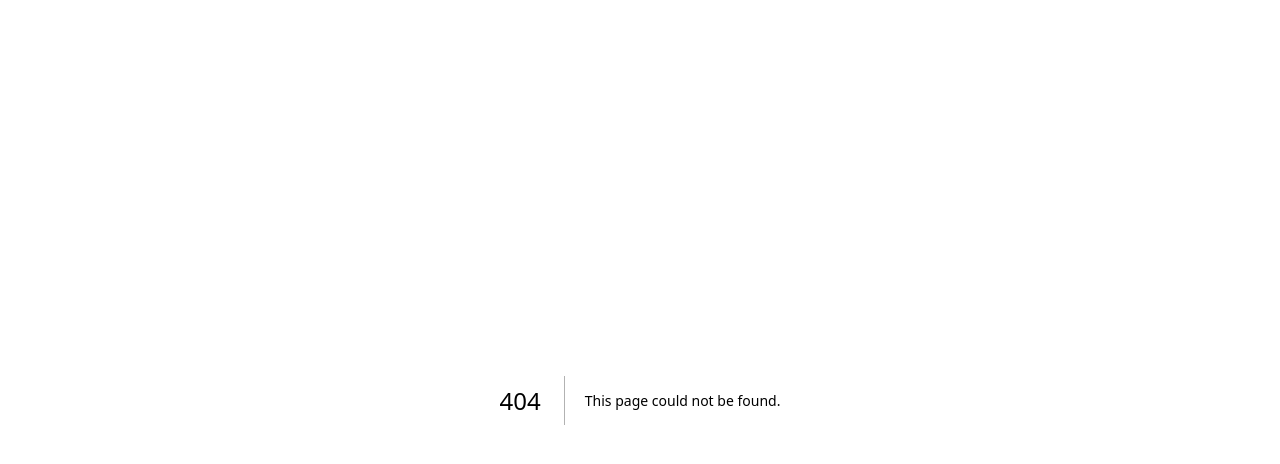
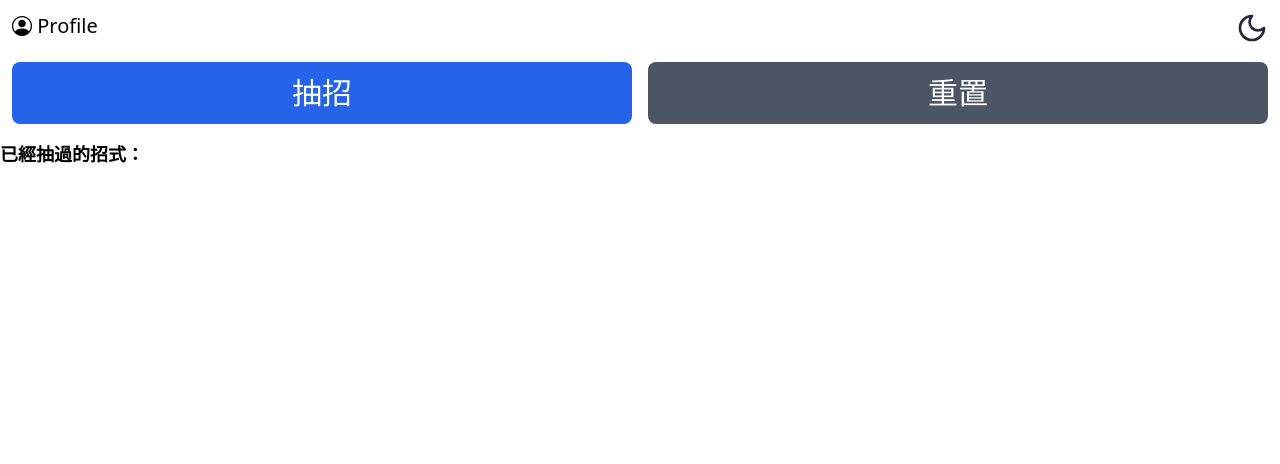
Before and after one commit to IOUKI/my-github-pages, a Next.js app: page /kendamaTools/southJam in a window 1280 px wide. Before the commit this address had no page. Shown: the top 464 px of the page. Built offline with nearby package versions, Linux system fonts and the light colour scheme.

Commit message:
feat: kendama tool page, south jam.

```diff
--- /dev/null
+++ b/app/kendamaTools/layout.tsx
@@ -0,0 +1,28 @@
+import React from "react"
+import Link from "next/link"
+import PrelineScript from "@/components/PrelineScript"
+import ThemeSwitcher from "@/components/ThemeSwitcher"
+
+export default function GamesLayout({ children }: { children: React.ReactNode }) {
+  return (
+    <>
+      <div className="flex flex-col mx-auto size-full">
+        <main className="min-h-[100vh]">
+          <div className="w-full flex justify-between">
+            <div className="p-3">
+              <Link href="/profile" className="text-xl">
+                <i className="bi bi-person-circle"></i>&nbsp;
+                <span>Profile</span>
+              </Link>
+            </div>
+            <div className="p-3">
+              <ThemeSwitcher size={32} />
+            </div>
+          </div>
+          {children}
+        </main>
+      </div>
+      <PrelineScript />
+    </>
+  )
+}
--- /dev/null
+++ b/app/kendamaTools/page.tsx
@@ -0,0 +1,28 @@
+import React, { useMemo } from 'react'
+import Link from 'next/link'
+
+const KendamaTools = () => {
+  const links = useMemo(() => [
+    { title: '2025 South Jam', href: '/kendamaTools/southJam', description: '2025南方指定賽練習' },
+  ], [])
+  return (
+    <div className="max-w-[85rem] px-4 py-14 sm:px-6 lg:px-8 mx-auto">
+      <div className="grid sm:grid-cols-2 lg:grid-cols-3 items-center gap-6 md:gap-10">
+        {links.map((link) => (
+          <Link key={link.href} href={link.href} className="group size-full bg-white shadow-lg rounded-lg p-5 hover:bg-neutral-100 dark:bg-neutral-900 hover:dark:bg-neutral-800 duration-150">
+            <div className="flex items-center gap-x-4 mb-3">
+              <div className="shrink-0">
+                <h3 className="block text-lg font-semibold text-gray-800 dark:text-white">{link.title}</h3>
+              </div>
+            </div>
+            <p className="text-gray-600 dark:text-neutral-400 group-hover:dark:text-white duration-150">
+              {link.description}
+            </p>
+          </Link>
+        ))}
+      </div>
+    </div>
+  )
+}
+
+export default KendamaTools
--- /dev/null
+++ b/app/kendamaTools/southJam/page.tsx
@@ -0,0 +1,82 @@
+'use client'
+
+import React, { useMemo, useState, useEffect } from 'react'
+
+const SouthJam = () => {
+  const [alreadyDownList, setAlreadyDownList] = useState<number[]>([])
+  const [currentTrick, setCurrentTrick] = useState<number | null>(null)
+  const trickList = useMemo(() => [
+    { no: 1, content: "直拉拋一迴旋燈台 insta 拋 1.5 飛行機" },
+    { no: 2, content: "離轉 - 離轉 - 拋一迴旋燈台 - 二迴旋抓劍收" },
+    { no: 3, content: "逆月 - 拋一迴旋燈台 insta 逆一迴旋逆月 - 收劍" },
+    { no: 4, content: "裏鶯 - 離心力戰斧 - 收劍" },
+    { no: 5, content: "大皿 - 大鶯 - 小皿 - 小鶯 - 中皿 - 中皿極意 - 天中殺收" },
+    { no: 6, content: "轉劍世界一周" },
+    { no: 7, content: "Sweets special 企鵝收" },
+    { no: 8, content: "飛行機 - 1.5 逆拋飛行機" },
+    { no: 9, content: "重力機 - 正一迴旋重力機 - 逆一迴旋重力機" },
+    { no: 10, content: "一迴旋竹馬 - 馬上馬 - 抓劍收" },
+    { no: 11, content: "快圓月拋一迴旋燈 - 一迴旋抓劍收" },
+    { no: 12, content: "正月 - 逆月 - 一迴旋正月 - 一迴旋逆月 - 收劍" },
+    { no: 13, content: "落雷一迴旋飛行機" },
+    { no: 14, content: "2 Tap 拋兩迴旋拋接止劍" },
+    { no: 15, content: "嬉皮敲一迴旋飛行機" },
+  ], [])
+
+  const handleLottery = () => {
+    const availableTricks = trickList.filter(trick => !alreadyDownList.includes(trick.no))
+    if (availableTricks.length === 0) {
+      alert("所有招式已經抽完了！")
+      return
+    }
+    const randomIndex = Math.floor(Math.random() * availableTricks.length)
+    const selectedTrick = availableTricks[randomIndex]
+    setAlreadyDownList([...alreadyDownList, selectedTrick.no])
+    setCurrentTrick(selectedTrick.no)
+  }
+
+  const handleReset = () => {
+    setAlreadyDownList([])
+    setCurrentTrick(null)
+  }
+
+  return (
+    <>
+      <div className="w-full px-3 grid grid-cols-2 gap-4">
+        <button
+          type="button"
+          onClick={handleLottery}
+          className="py-3 px-4 inline-flex items-center justify-center gap-x-2 text-3xl font-medium rounded-lg border border-transparent bg-blue-600 text-white hover:bg-blue-700 focus:outline-hidden focus:bg-blue-700 disabled:opacity-50 disabled:pointer-events-none"
+        >
+          抽招
+        </button>
+        <button
+          type="button"
+          onClick={handleReset}
+          className="py-3 px-4 inline-flex items-center justify-center gap-x-2 text-3xl font-medium rounded-lg border border-transparent bg-gray-600 text-white hover:bg-gray-700 focus:outline-hidden focus:bg-gray-700 disabled:opacity-50 disabled:pointer-events-none"
+        >
+          重置
+        </button>
+      </div>
+      <div className="mt-4">
+        {currentTrick !== null ? (
+          <p className="text-2xl font-semibold text-center">
+            {trickList.find(trick => trick.no === currentTrick)?.content}
+          </p>
+        ) : (
+          null
+        )}
+      </div>
+      <div className="mt-4">
+        <h2 className="text-lg font-semibold">已經抽過的招式：</h2>
+        <ul className="list-disc pl-5">
+          {alreadyDownList.map((trickNo) => (
+            <li key={trickNo} className="">{trickList.find(trick => trick.no === trickNo)?.content}</li>
+          ))}
+        </ul>
+      </div>
+    </>
+  )
+}
+
+export default SouthJam
```
